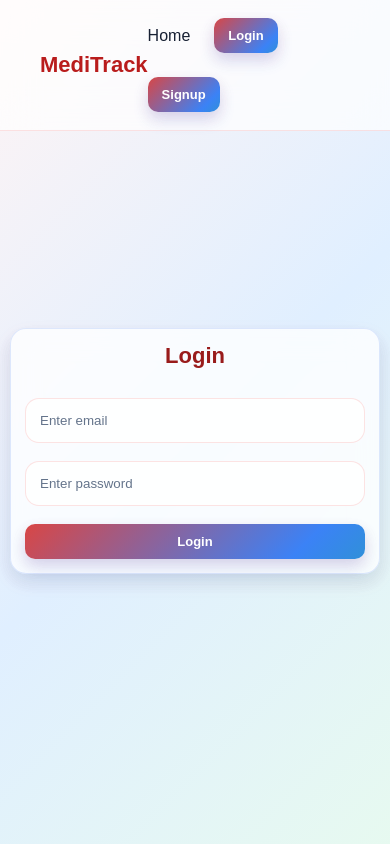
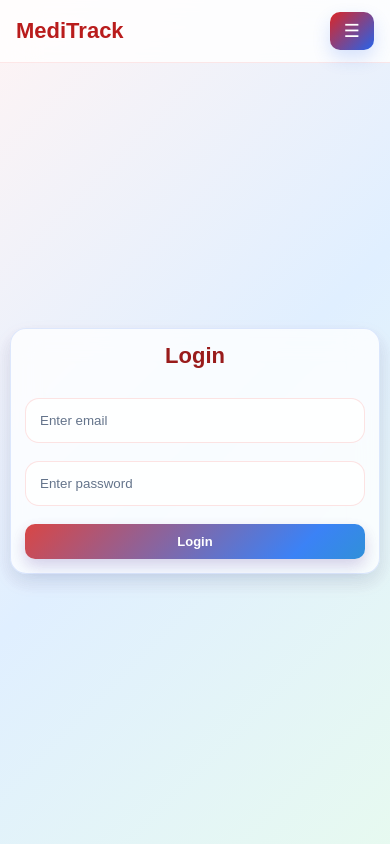
Before and after one commit to krishankanhaiya09/frontend-repo-Medicare, a React app: page /login in a window 390 px wide. Shown: the top 844 px of the page. Built offline with nearby package versions, Linux system fonts and the light colour scheme; the HTML template or start-up script is replaced by a standard one.

Commit message:
UI fixed + mobile responsive + theme updated

```diff
--- a/src/components/Navbar.jsx
+++ b/src/components/Navbar.jsx
@@ -1,22 +1,28 @@
-import React from 'react'
+import React, { useState } from 'react'
 import { Link, useNavigate } from 'react-router-dom'
 
 const Navbar = () => {
   const navigate = useNavigate()
   const token = localStorage.getItem('token')
   const user = JSON.parse(localStorage.getItem('user'))
+  const [menuOpen, setMenuOpen] = useState(false)
 
   const handleLogout = () => {
     localStorage.removeItem('token')
     localStorage.removeItem('user')
+    setMenuOpen(false)
     navigate('/login')
+  }
+
+  const handleLinkClick = () => {
+    setMenuOpen(false)
   }
 
   return (
     <nav
       style={{
         width: '100%',
-        padding: '18px 40px',
+        padding: window.innerWidth <= 768 ? '12px 16px' : '18px 40px',
         position: 'fixed',
         top: 0,
         left: 0,
@@ -24,16 +30,31 @@ const Navbar = () => {
         display: 'flex',
         justifyContent: 'space-between',
         alignItems: 'center',
-        background: 'rgba(255,255,255,0.7)',
+        background: 'rgba(255,255,255,0.82)',
         backdropFilter: 'blur(18px)',
-        borderBottom: '1px solid rgba(239,68,68,0.15)'
+        borderBottom: '1px solid rgba(239,68,68,0.12)'
       }}
     >
-      <h2 style={{ fontSize: '28px', fontWeight: 'bold', color: '#b91c1c' }}>
+      <h2
+        style={{
+          fontSize: window.innerWidth <= 768 ? '22px' : '28px',
+          fontWeight: 'bold',
+          color: '#b91c1c',
+          margin: 0
+        }}
+      >
         MediTrack
       </h2>
 
-      <div style={{ display: 'flex', gap: '24px', alignItems: 'center', flexWrap: 'wrap' }}>
+      {/* Desktop Menu */}
+      <div
+        className="desktop-nav"
+        style={{
+          display: window.innerWidth <= 768 ? 'none' : 'flex',
+          gap: '24px',
+          alignItems: 'center'
+        }}
+      >
         <Link to="/">Home</Link>
 
         {!token ? (
@@ -70,6 +91,90 @@ const Navbar = () => {
           </>
         )}
       </div>
+
+      {/* Mobile Menu Button */}
+      <button
+        onClick={() => setMenuOpen(!menuOpen)}
+        style={{
+          display: window.innerWidth <= 768 ? 'block' : 'none',
+          border: 'none',
+          background: 'linear-gradient(135deg, #dc2626, #2563eb)',
+          color: '#fff',
+          padding: '8px 14px',
+          borderRadius: '10px',
+          fontSize: '18px',
+          cursor: 'pointer',
+          boxShadow: '0 8px 18px rgba(37, 99, 235, 0.18)'
+        }}
+      >
+        ☰
+      </button>
+
+      {/* Mobile Dropdown */}
+      {menuOpen && window.innerWidth <= 768 && (
+        <div
+          style={{
+            position: 'absolute',
+            top: '100%',
+            right: '16px',
+            marginTop: '10px',
+            width: '220px',
+            background: 'rgba(255,255,255,0.95)',
+            backdropFilter: 'blur(16px)',
+            border: '1px solid rgba(59,130,246,0.15)',
+            borderRadius: '16px',
+            boxShadow: '0 14px 30px rgba(0,0,0,0.08)',
+            padding: '14px',
+            display: 'flex',
+            flexDirection: 'column',
+            gap: '12px'
+          }}
+        >
+          <Link to="/" onClick={handleLinkClick}>Home</Link>
+
+          {!token ? (
+            <>
+              <Link to="/login" onClick={handleLinkClick}>
+                <button className="glow-btn" style={{ width: '100%' }}>Login</button>
+              </Link>
+              <Link to="/signup" onClick={handleLinkClick}>
+                <button className="glow-btn" style={{ width: '100%' }}>Signup</button>
+              </Link>
+            </>
+          ) : (
+            <>
+              {user?.role === 'admin' && (
+                <Link to="/admin-dashboard" onClick={handleLinkClick}>
+                  Admin Dashboard
+                </Link>
+              )}
+
+              {user?.role === 'doctor' && (
+                <Link to="/doctor-dashboard" onClick={handleLinkClick}>
+                  Doctor Dashboard
+                </Link>
+              )}
+
+              {user?.role !== 'admin' && user?.role !== 'doctor' && (
+                <>
+                  <Link to="/dashboard" onClick={handleLinkClick}>Dashboard</Link>
+                  <Link to="/add-medicine" onClick={handleLinkClick}>Add Medicine</Link>
+                  <Link to="/medicines" onClick={handleLinkClick}>Medicines</Link>
+                  <Link to="/reports" onClick={handleLinkClick}>Reports</Link>
+                </>
+              )}
+
+              <button
+                className="outline-btn"
+                onClick={handleLogout}
+                style={{ width: '100%' }}
+              >
+                Logout
+              </button>
+            </>
+          )}
+        </div>
+      )}
     </nav>
   )
 }
--- a/src/index.css
+++ b/src/index.css
@@ -38,7 +38,7 @@ a {
 
 .page {
   min-height: 100vh;
-  padding: 96px 32px 32px;
+  padding: 110px 14px 22px;
 }
 
 /* cleaner glass effect */
```
